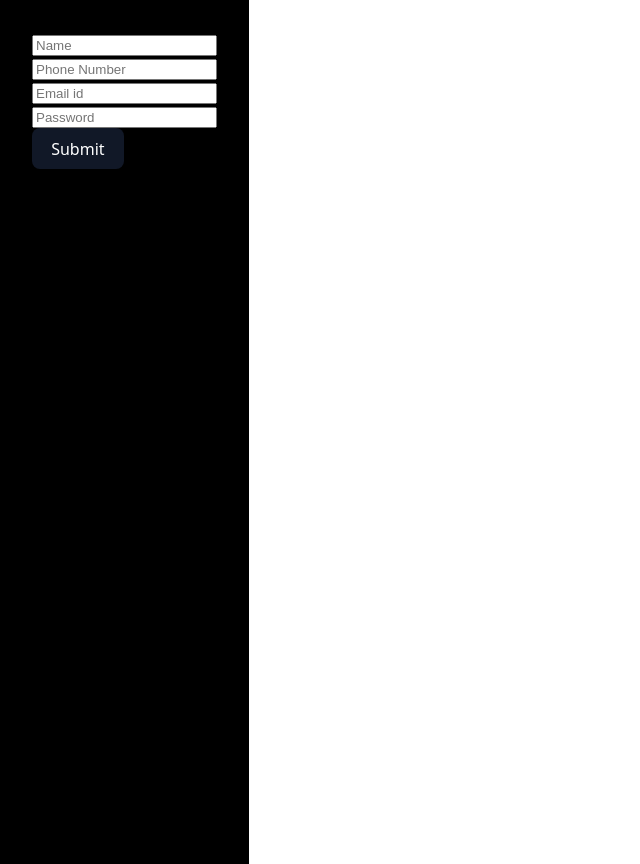
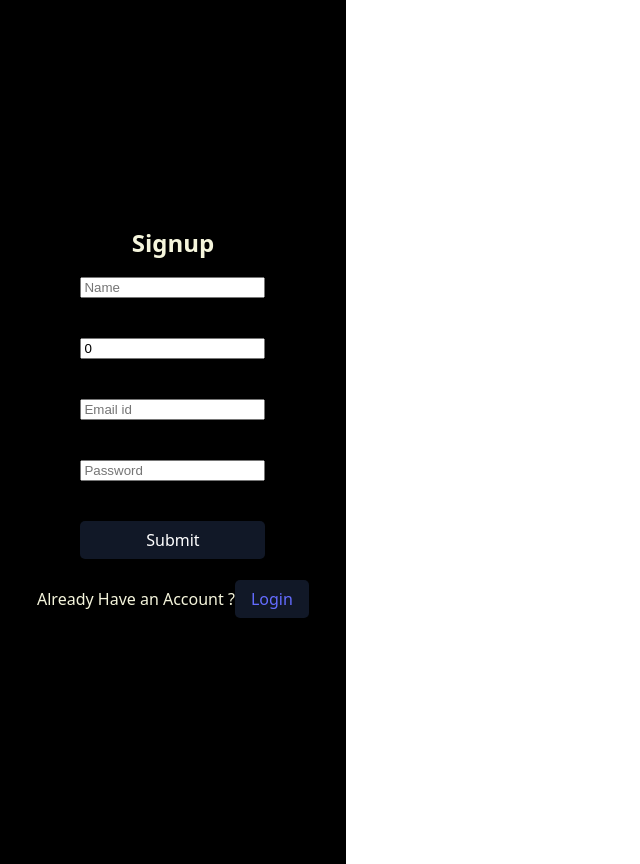
Before and after one commit to MITHUSHIYA/Team_Task_Manager, a React (Vite) app in the folder Team_Task_Manager/: page /signup in a window 1280 px wide. Shown: the whole page, without its empty margins (0-640 px from the left). Built offline with nearby package versions, Linux system fonts and the light colour scheme.

Commit message:
Signup & login :: Done

```diff
--- a/Team_Task_Manager/package.json
+++ b/Team_Task_Manager/package.json
@@ -10,6 +10,7 @@
     "preview": "vite preview"
   },
   "dependencies": {
+    "axios": "^1.8.1",
     "react": "^19.0.0",
     "react-dom": "^19.0.0",
     "react-icons": "^5.5.0",
--- a/Team_Task_Manager/src/Pages/Login.jsx
+++ b/Team_Task_Manager/src/Pages/Login.jsx
@@ -1,6 +1,8 @@
+import "./Signup.css"
+
 const Login = () => {
   return (
-    <div>
+    <div className="container">
       <h2>Login</h2>
       <form>
         <input type="email" id="email" placeholder="Email id" /> <br />
--- /dev/null
+++ b/Team_Task_Manager/src/Pages/Signup.css
@@ -0,0 +1,24 @@
+.container {
+    display: flex;
+    flex-direction: column;
+    align-items: center;
+    gap: 16px;
+    justify-content: center;
+}
+
+h2 {
+    margin: 0;
+    font-size: 24px;
+}
+
+form {
+    display: flex;
+    flex-direction: column;
+    gap: 8px;
+}
+
+button {
+    padding: 8px 16px;
+    cursor: pointer;
+    border-radius: 5px;
+}
--- a/Team_Task_Manager/src/Pages/Signup.jsx
+++ b/Team_Task_Manager/src/Pages/Signup.jsx
@@ -1,14 +1,81 @@
+import { useState } from "react";
+import "./Signup.css";
+import { Link, useNavigate } from "react-router-dom";
+import axios from "axios";
+
 const Signup = () => {
+  const navigate = useNavigate();
+
+  const [Name, setName] = useState("");
+  const [phoneNumber, setPN] = useState(0);
+  const [email, setEmail] = useState("");
+  const [password, setPass] = useState("");
+
+  const handleSubmit = async (event) => {
+    event.preventDefault();
+    const req = await axios.post("http://localhost:3003/signup", {
+      Name: Name,
+      phoneNumber: phoneNumber,
+      email: email,
+      password: password,
+    });
+    const message = req.data.message;
+    const isSignup = req.data.isSignup;
+    if (isSignup) {
+      alert(message);
+      navigate("/");
+    } else {
+      alert(message);
+    }
+  };
+
   return (
-    <div>
-      <form>
-        <input type="text" id="name" placeholder="Name" required /> <br />
-        <input type="tel" id="phNo" placeholder="Phone Number" /> <br />
-        <input type="mail" id="email" placeholder="Email id" required /> <br />
-        <input type="text" id="password" placeholder="Password" required />
+    <div className="container">
+      <h2>Signup</h2>
+      <form onSubmit={handleSubmit}>
+        <input
+          value={Name}
+          onChange={(e) => setName(e.target.value)}
+          type="text"
+          id="name"
+          placeholder="Name"
+          required
+        />{" "}
+        <br />
+        <input
+          value={phoneNumber}
+          onChange={(e) => setPN(e.target.value)}
+          type="tel"
+          id="phNo"
+          placeholder="Phone Number"
+        />{" "}
+        <br />
+        <input
+          value={email}
+          onChange={(e) => setEmail(e.target.value)}
+          type="mail"
+          id="email"
+          placeholder="Email id"
+          required
+        />{" "}
+        <br />
+        <input
+          value={password}
+          onChange={(e) => setPass(e.target.value)}
+          type="text"
+          id="password"
+          placeholder="Password"
+          required
+        />
         <br />
         <button type="submit">Submit</button>
       </form>
+      <p>
+        Already Have an Account ?
+        <button>
+          <Link to="/login">Login</Link>
+        </button>
+      </p>
     </div>
   );
 };
```
Also changed, not shown: 2 other files (tests, documents, lock files or other folders).
